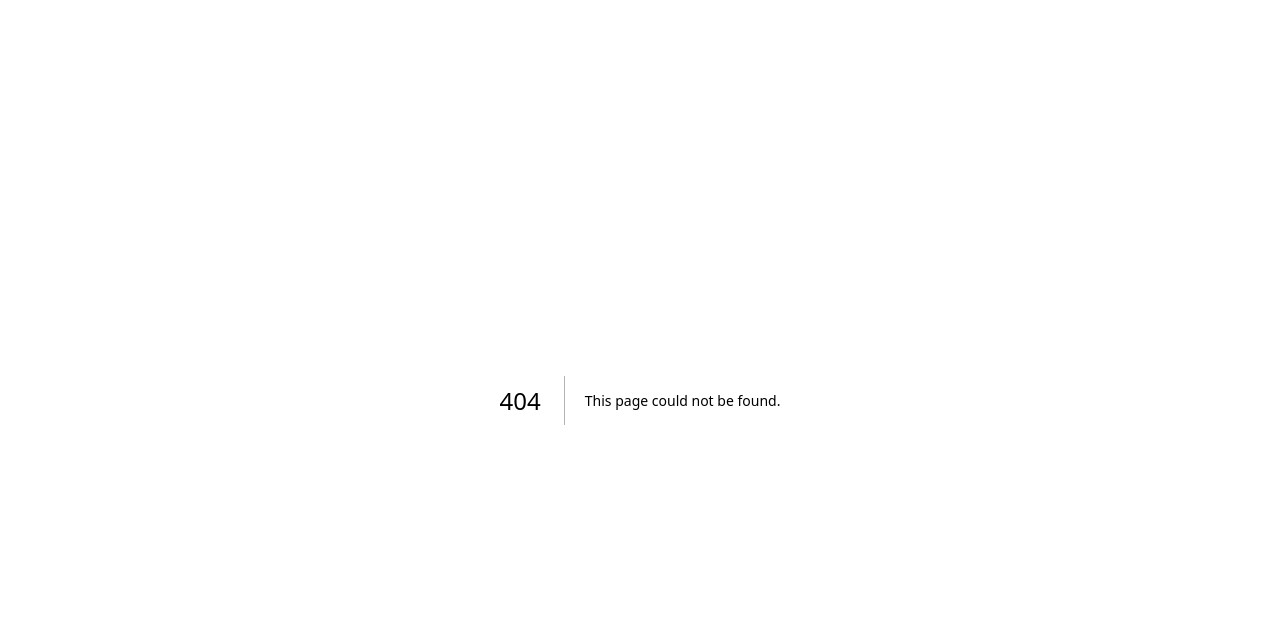
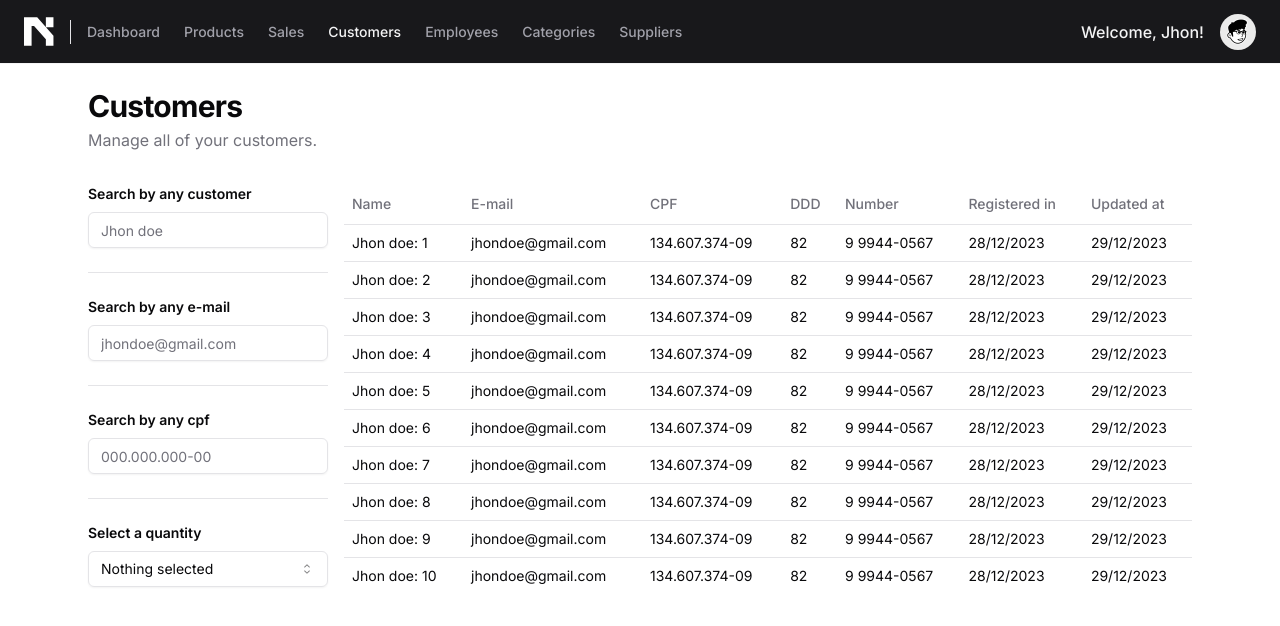
Before and after one commit to henrique0089/next-swift, a Next.js app in the folder web/: page /customers in a window 1280 px wide. Before the commit this address had no page. Shown: the top 626 px of the page. Built offline with nearby package versions, Linux system fonts and the light colour scheme.

Commit message:
page: customers style almost finished

```diff
--- /dev/null
+++ b/web/src/app/(panel)/customers/components/customers-content.tsx
@@ -0,0 +1,95 @@
+'use client'
+
+import {
+  Select,
+  SelectContent,
+  SelectItem,
+  SelectTrigger,
+  SelectValue,
+} from '@/components/ui/select'
+import { Separator } from '@/components/ui/separator'
+import {
+  Table,
+  TableBody,
+  TableCell,
+  TableHead,
+  TableHeader,
+  TableRow,
+} from '@/components/ui/table'
+import { CustomersForm } from './customers-form'
+
+export function CustomersContent() {
+  return (
+    <div className="grid grid-cols-[15rem_1fr] items-start gap-4">
+      <nav className="space-y-6">
+        <div className="space-y-2">
+          <span className="block text-sm font-semibold">
+            Search by any customer
+          </span>
+          <CustomersForm placeholder="Jhon doe" />
+        </div>
+
+        <Separator />
+
+        <div className="space-y-2">
+          <span className="block text-sm font-semibold">
+            Search by any e-mail
+          </span>
+          <CustomersForm placeholder="jhondoe@gmail.com" />
+        </div>
+
+        <Separator />
+
+        <div className="space-y-2">
+          <span className="block text-sm font-semibold">Search by any cpf</span>
+          <CustomersForm placeholder="000.000.000-00" />
+        </div>
+
+        <Separator />
+
+        <div className="space-y-2">
+          <span className="block text-sm font-semibold">Select a quantity</span>
+          <Select>
+            <SelectTrigger className="w-full">
+              <SelectValue placeholder="Nothing selected" />
+            </SelectTrigger>
+
+            <SelectContent>
+              <SelectItem value="5">5</SelectItem>
+              <SelectItem value="10">10</SelectItem>
+              <SelectItem value="15">15</SelectItem>
+              <SelectItem value="20">20</SelectItem>
+            </SelectContent>
+          </Select>
+        </div>
+      </nav>
+
+      <Table>
+        <TableHeader>
+          <TableRow>
+            <TableHead>Name</TableHead>
+            <TableHead>E-mail</TableHead>
+            <TableHead>CPF</TableHead>
+            <TableHead>DDD</TableHead>
+            <TableHead>Number</TableHead>
+            <TableHead>Registered in</TableHead>
+            <TableHead>Updated at</TableHead>
+          </TableRow>
+        </TableHeader>
+        <TableBody>
+          {Array.from({ length: 10 }).map((_, i) => (
+            <TableRow key={i}>
+              <TableCell>Jhon doe: {i + 1}</TableCell>
+              <TableCell>jhondoe@gmail.com</TableCell>
+              <TableCell>134.607.374-09</TableCell>
+              <TableCell>82</TableCell>
+              <TableCell>9 9944-0567</TableCell>
+              <TableCell>28/12/2023</TableCell>
+              <TableCell>29/12/2023</TableCell>
+            </TableRow>
+          ))}
+        </TableBody>
+      </Table>
+    </div>
+  )
+}
--- /dev/null
+++ b/web/src/app/(panel)/customers/components/customers-form.tsx
@@ -0,0 +1,15 @@
+'use client'
+
+import { Input } from '@/components/ui/input'
+
+interface CustomersFormProps {
+  placeholder?: string
+}
+
+export function CustomersForm({ placeholder }: CustomersFormProps) {
+  return (
+    <form className="flex items-center gap-2 w-full">
+      <Input type="search" placeholder={placeholder} />
+    </form>
+  )
+}
--- /dev/null
+++ b/web/src/app/(panel)/customers/page.tsx
@@ -0,0 +1,16 @@
+import { CustomersContent } from './components/customers-content'
+
+export default function Customers() {
+  return (
+    <section className="min-h-screen max-w-6xl w-full mx-auto space-y-8 p-6">
+      <div className="space-y-1">
+        <h1 className="text-3xl font-bold tracking-tight">Customers</h1>
+        <span className="block text-muted-foreground">
+          Manage all of your customers.
+        </span>
+      </div>
+
+      <CustomersContent />
+    </section>
+  )
+}
```
